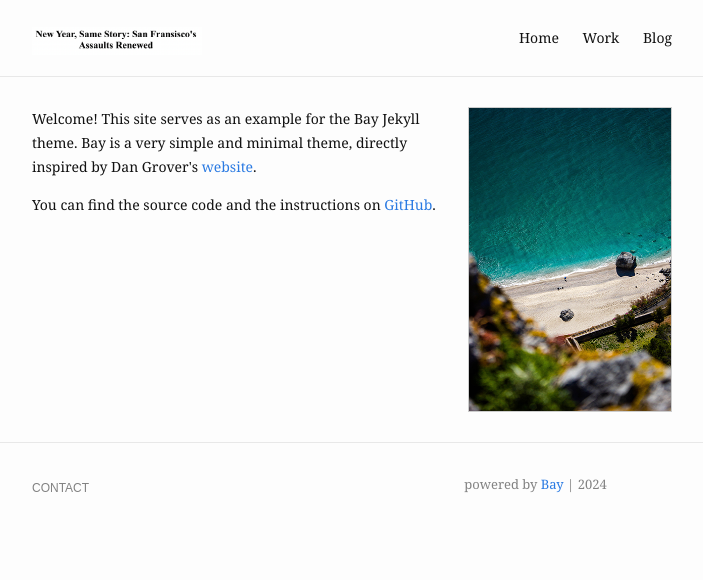
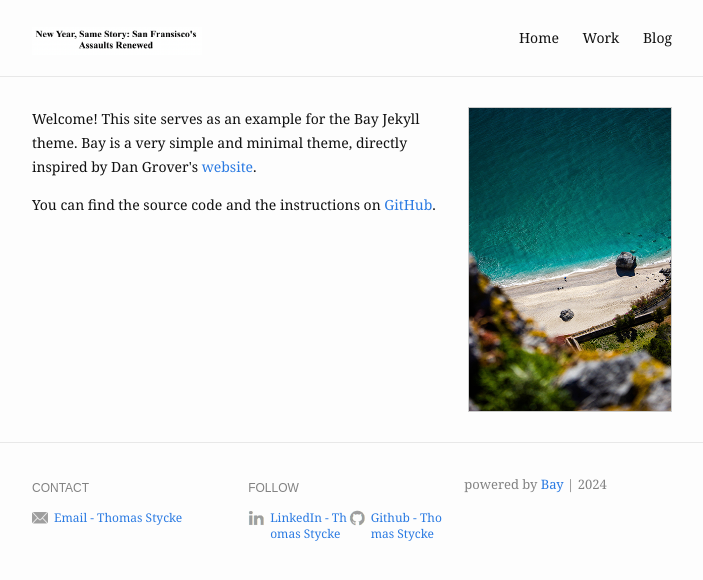
Before and after one commit to Thomasstycke/Thomasstycke.github.io, a Jekyll site: the page built from index.md, in a window 1280 px wide. Shown: the top 580 px of the page, without its empty margins (288-991 px from the left). Built offline with Jekyll 4.4.1, drawn with Linux system fonts in a browser that asks for light colours.

```diff
--- a/_config.yml
+++ b/_config.yml
@@ -36,14 +36,17 @@ header:
 
 footer:
   show_powered_by: true
-  contact Thomas Stycke:
+  contact:
     - name: Email
-      value: Email
+      value: Email - Thomas Stycke
       link: s214742@student.dtu.dk
-  contact Anna-Sofie Bøgegaard Børresen:
-    - name: Email
-      value: Email
-      link: s214715@student.dtu.dk
+  follow:
+    - name: LinkedIn
+      value: LinkedIn - Thomas Stycke
+      link: http://linkedin.com/in/thomas-dyrup-stycke
+    - name: GitHub
+      value: Github - Thomas Stycke
+      link: http://github.com/thomasstycke
 
 
 # Build settings
```
